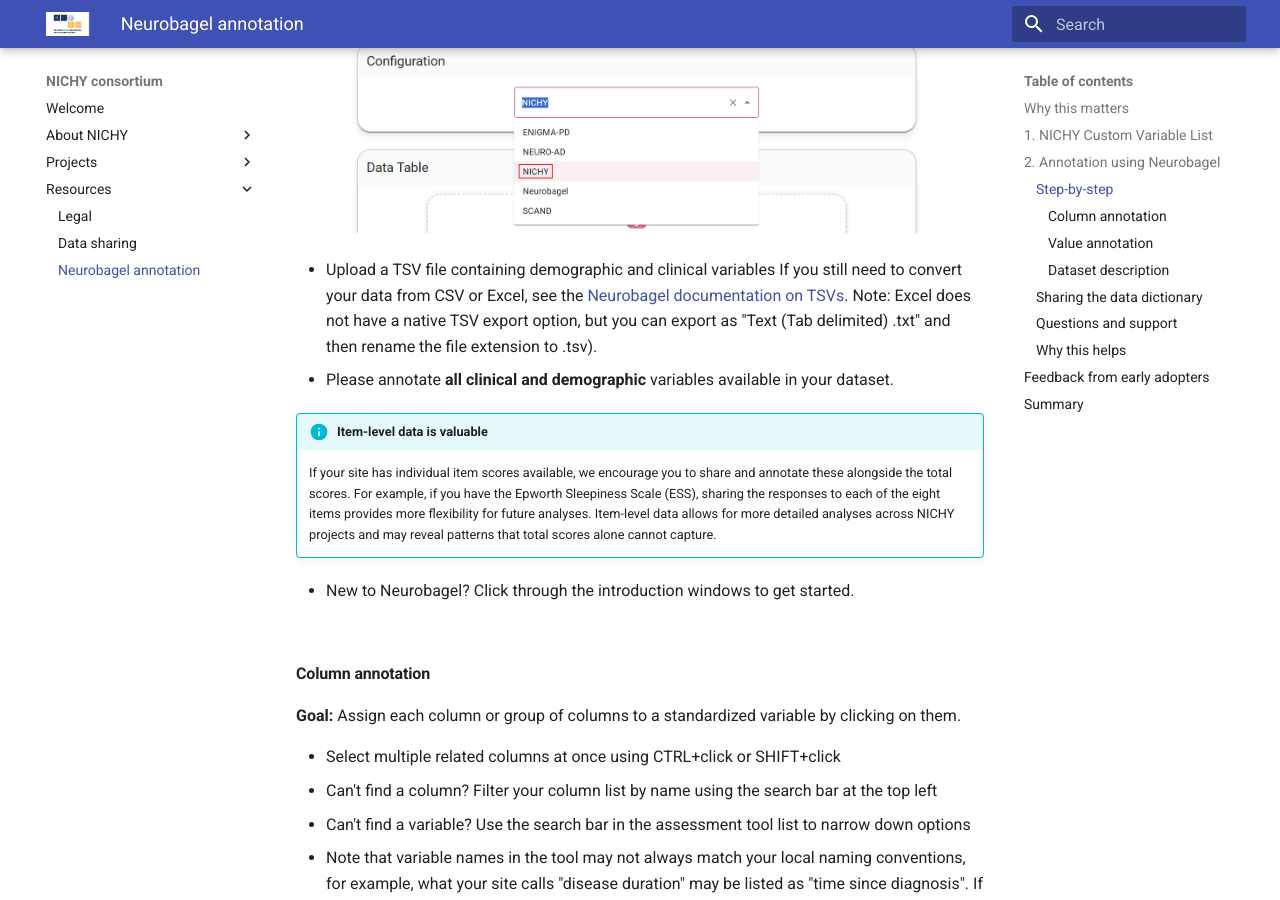
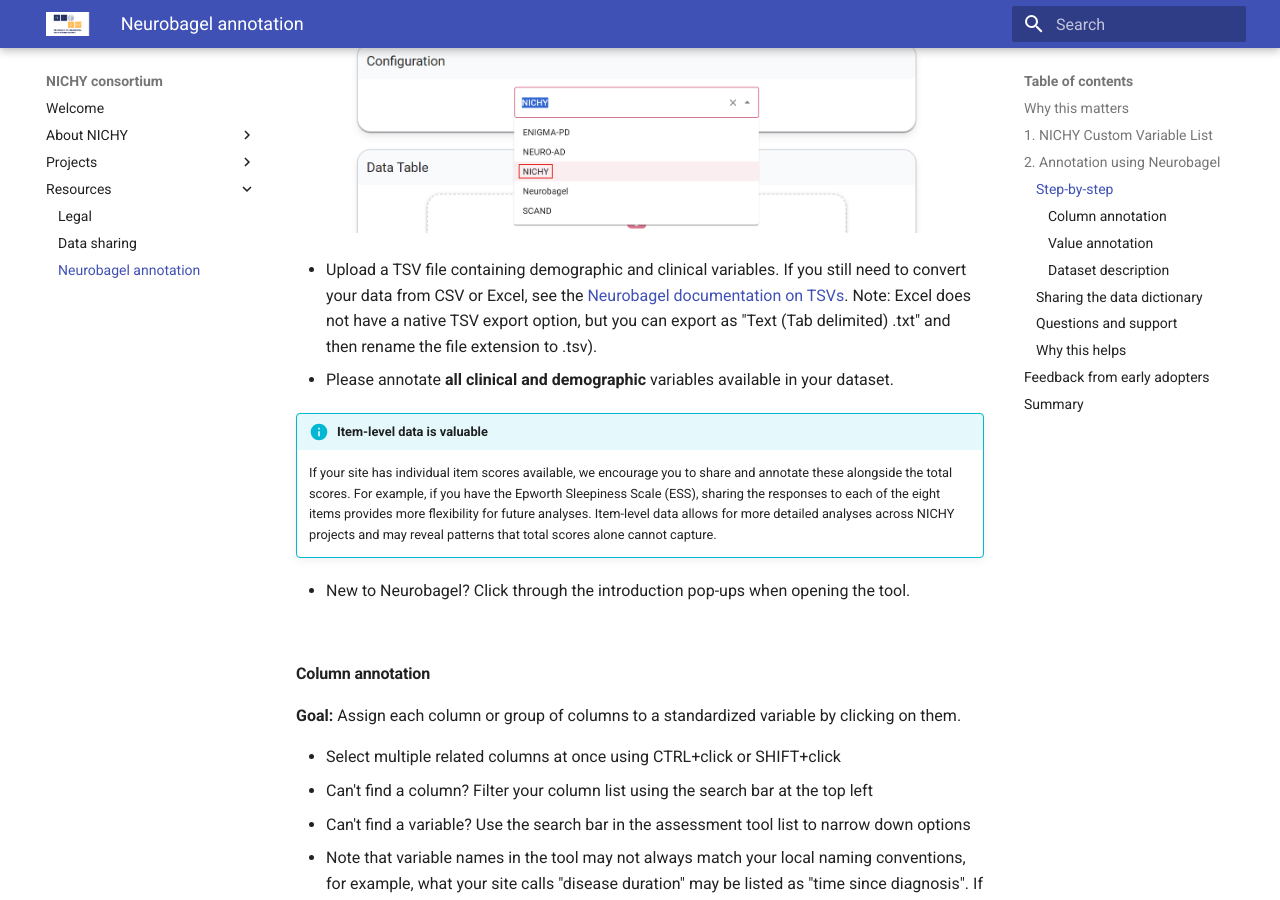
Before and after one commit to nichy-consortium/nichy, an MkDocs documentation site: the page built from docs/resources/how_to_guides/Neurobagel_data_annotation.md, in a window 1280 px wide and 900 px high, scrolled down 1328 px. Built offline with MkDocs 1.6.1 and Material for MkDocs 9.7.7, drawn with Linux system fonts in a browser that asks for light colours.

Commit message:
Update Neurobagel_data_annotation.md

```diff
--- a/docs/resources/how_to_guides/Neurobagel_data_annotation.md
+++ b/docs/resources/how_to_guides/Neurobagel_data_annotation.md
@@ -30,14 +30,14 @@
 
 ![Neurobagel-NICHY-Configuration](../../assets/images/Neurobagel_NICHY_screenshot.png)
 
-- Upload a TSV file containing demographic and clinical variables
+- Upload a TSV file containing demographic and clinical variables.
     If you still need to convert your data from CSV or Excel, see the [Neurobagel documentation on TSVs](https://neurobagel.org/glossary/#tsv). Note: Excel does not have a native TSV export option, but you can export as "Text (Tab delimited) .txt" and then rename the file extension to .tsv).
 - Please annotate **all clinical and demographic** variables available in your dataset.
 
 !!! info "Item-level data is valuable"
     If your site has individual item scores available, we encourage you to share and annotate these alongside the total scores. For example, if you have the Epworth Sleepiness Scale (ESS), sharing the responses to each of the eight items provides more flexibility for future analyses. Item-level data allows for more detailed analyses across NICHY projects and may reveal patterns that total scores alone cannot capture.
 
-- New to Neurobagel? Click through the introduction windows to get started.
+- New to Neurobagel? Click through the introduction pop-ups when opening the tool.
 
 <br>
 
@@ -45,7 +45,7 @@
 **Goal:** Assign each column or group of columns to a standardized variable by clicking on them.
 
 - Select multiple related columns at once using CTRL+click or SHIFT+click
-- Can't find a column? Filter your column list by name using the search bar at the top left
+- Can't find a column? Filter your column list using the search bar at the top left
 - Can't find a variable? Use the search bar in the assessment tool list to narrow down options
 - Note that variable names in the tool may not always match your local naming conventions, for example, what your site calls "disease duration" may be listed as "time since diagnosis".
   If a search does not return results, try alternative terms or synonyms. You can also browse the [full NICHY variable list](https://docs.google.com/spreadsheets/d/1ubx4VcJ8pq8DuKaEKq4oYcD3IZ0A9W9TB_aDn3oyLqE/edit?gid=0#gid=0) to get an overview of all available terms before annotating.
```
